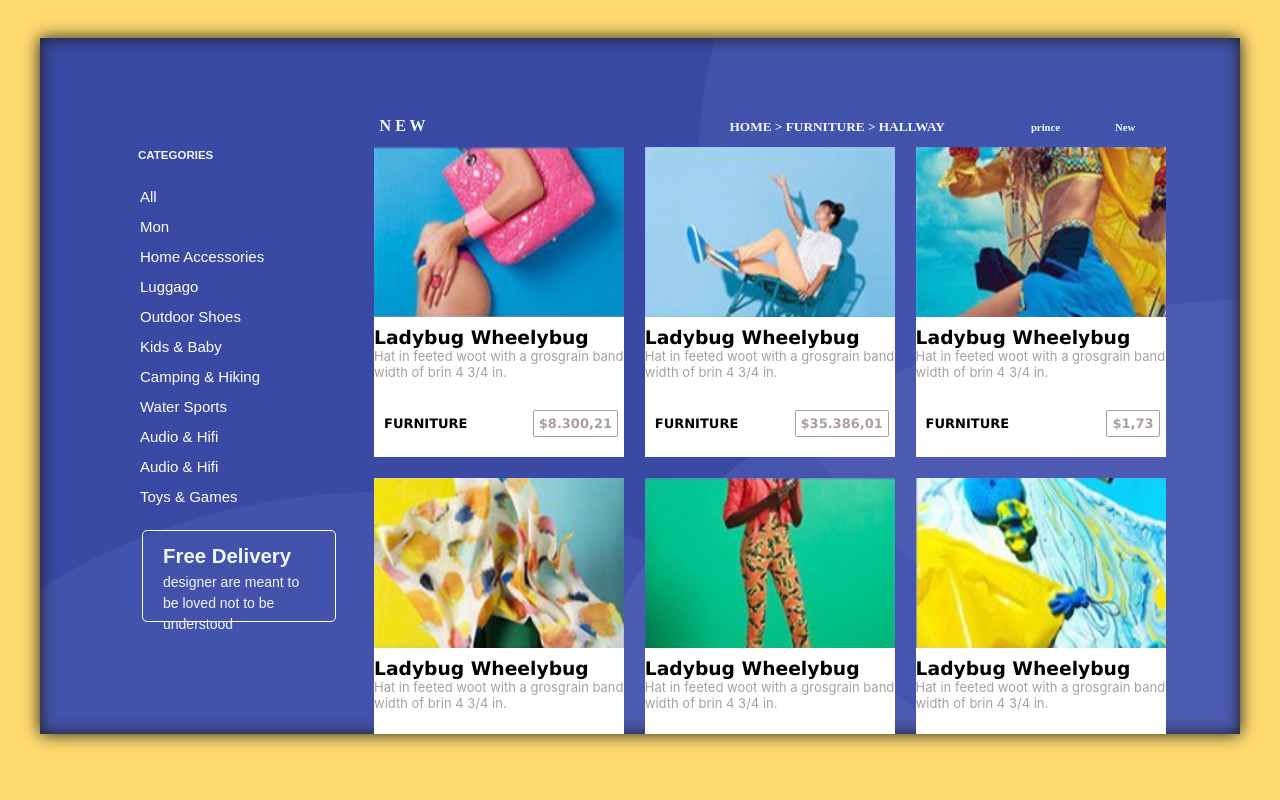
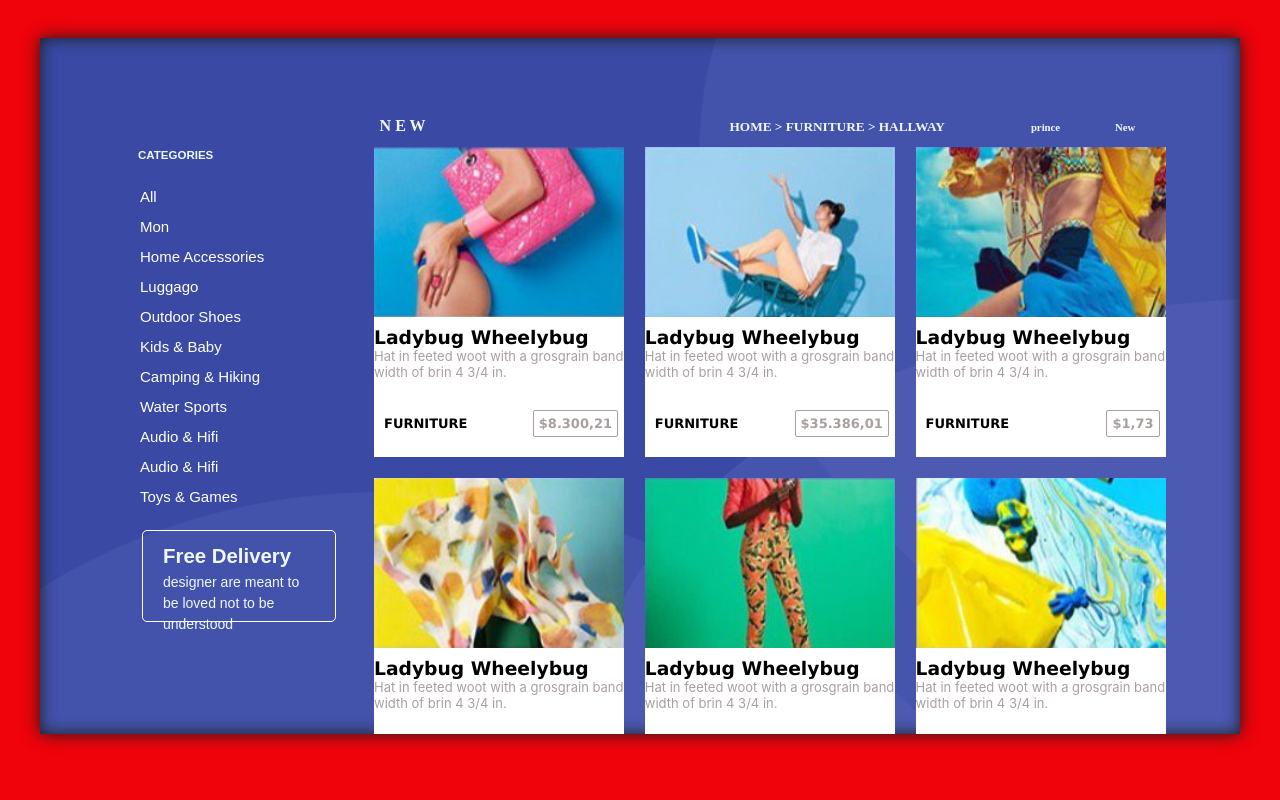
Before and after one commit to marcusG4m4/dever-de-casa, a plain HTML site: page index.html in a window 1280 px wide. Drawn offline with Linux system fonts and the light colour scheme.

Commit message:
alteir a cor de fundo para vermelho f0030b.

```diff
--- a/style.css
+++ b/style.css
@@ -1,5 +1,5 @@
 body {
-    background-color: #ffda6f;
+    background-color: #f0030b;
     margin: 10px;
 }
 
```
